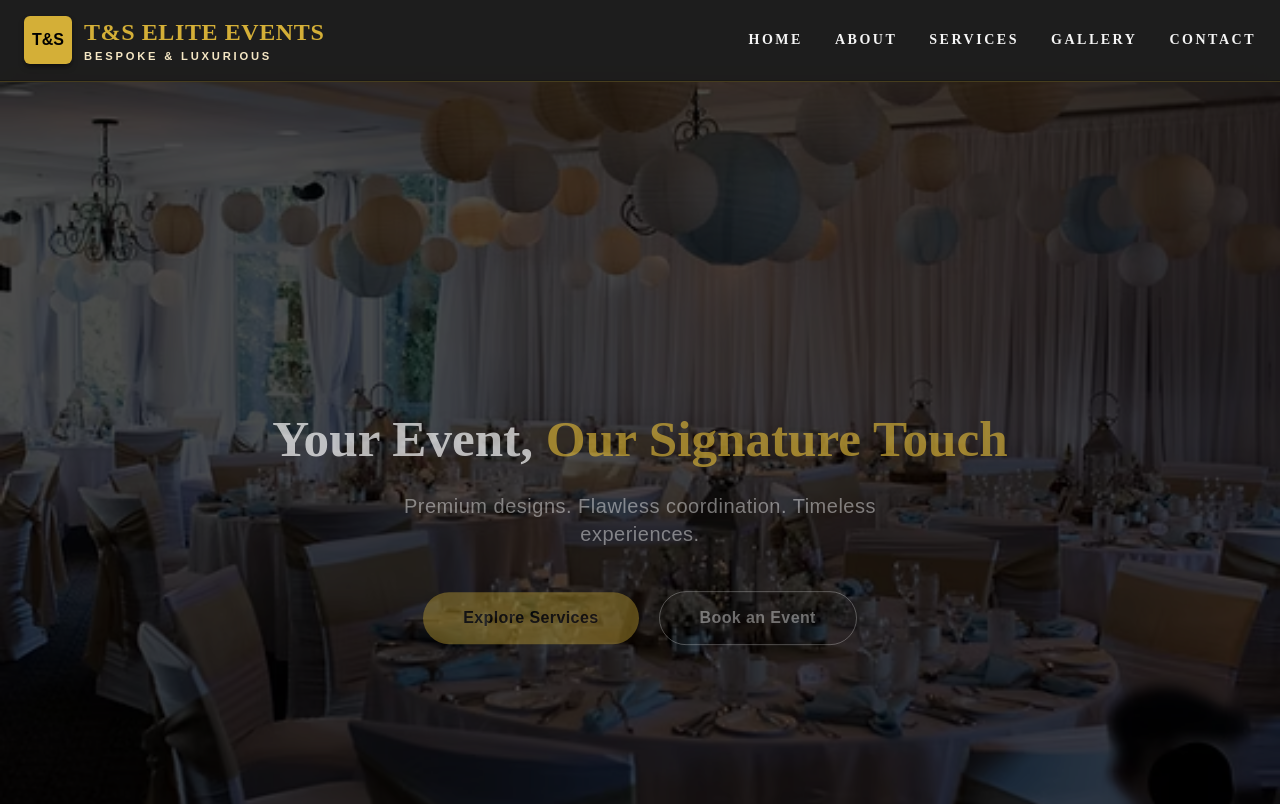
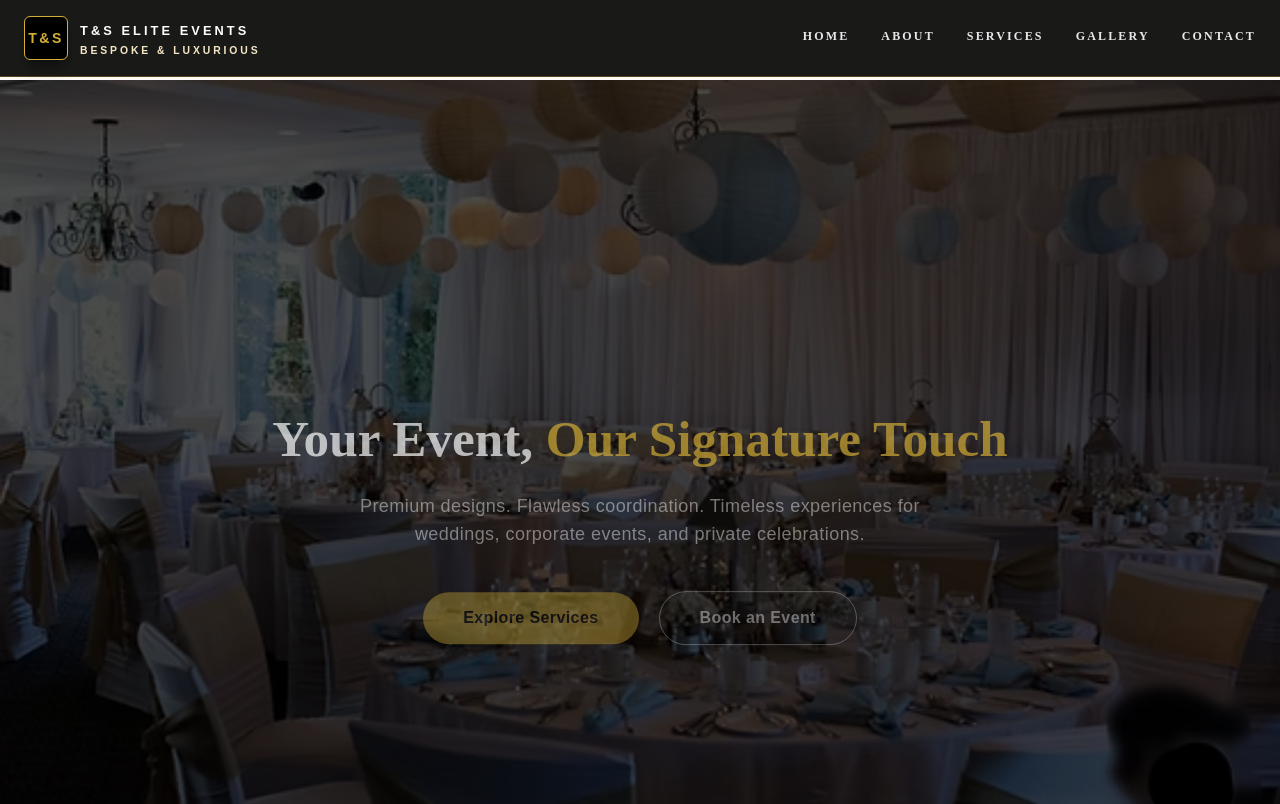
Before and after one commit to ollykay1/T-S-EVENTS, a React (Vite) app: page / in a window 1280 px wide. Shown: the top 804 px of the page. Built offline with nearby package versions, Linux system fonts and the light colour scheme.

Commit message:
Add and update .gitignore

```diff
--- a/src/components/Header.jsx
+++ b/src/components/Header.jsx
@@ -2,6 +2,7 @@ import React, { useState, useEffect } from "react";
 
 export default function Header() {
   const [open, setOpen] = useState(false);
+
   useEffect(() => {
     if (open) {
       document.body.style.overflow = "hidden";
@@ -12,7 +13,6 @@ export default function Header() {
       document.body.style.overflow = "";
     };
   }, [open]);
-
 
   const menuItems = [
     { label: "Home", target: "hero" },
@@ -28,45 +28,53 @@ export default function Header() {
   };
 
   return (
-    <header className="fixed w-full top-0 left-0 z-50 bg-[#111111]/95 backdrop-blur-md border-b border-[#D4AF37]/25">
+    <header className="fixed w-full top-0 left-0 z-50 bg-black/90 backdrop-blur-md border-b border-[#D4AF37]/30">
       <div className="max-w-7xl mx-auto flex items-center px-6 py-4">
-        {/* Logo */}
+        {/* Logo – left aligned, simple & classic */}
         <div
           onClick={() => scrollTo("hero")}
-          className="flex items-center gap-3 cursor-pointer"
+          className="group flex items-center gap-3 cursor-pointer"
         >
-          <div className="w-12 h-12 bg-[#D4AF37] text-black font-bold flex items-center justify-center rounded-md shadow-md shadow-black/40">
-            T&S
-          </div>
-          <div>
-            {/* Animated brand name */}
-           <div className="text-2xl font-display font-extrabold tracking-wide">
-  <span className="brand-name-hover-gold">T&S ELITE EVENTS</span>
+          {/* Brand mark (no animation) */}
+          <div className="flex h-11 w-11 items-center justify-center rounded-md border border-[#D4AF37] bg-black shadow-lg shadow-black/40">
+            <span className="text-sm font-semibold tracking-[0.18em] text-[#D4AF37]">
+              T&amp;S
+            </span>
           </div>
 
+          {/* Wordmark with clean hover underline */}
+          <div className="leading-tight">
+            <div className="relative inline-block">
+              <span className="text-[0.8rem] font-semibold tracking-[0.24em] text-white uppercase">
+                T&amp;S Elite Events
+              </span>
+              {/* underline only appears smoothly on hover – no initial line */}
+              <span className="pointer-events-none absolute left-0 top-full mt-1 block h-[2px] w-0 bg-[#D4AF37] transition-all duration-500 group-hover:w-full" />
+            </div>
 
-            <div className="text-[0.7rem] text-[#F5E7C4] font-semibold tracking-[0.25em] uppercase">
+            <div className="mt-1 text-[0.65rem] text-[#F5E7C4] font-semibold tracking-[0.28em] uppercase">
               Bespoke &amp; Luxurious
             </div>
           </div>
         </div>
 
         {/* Desktop nav */}
-        <nav className="hidden md:flex gap-8 ml-auto">
+        <nav className="hidden md:flex items-center gap-8 ml-auto">
           {menuItems.map((item) => (
             <button
               key={item.target}
               onClick={() => scrollTo(item.target)}
               className="
-                text-[#F5F5F5]
-                text-sm
+                text-white/90
+                text-xs
                 font-display
                 font-semibold
                 tracking-[0.18em]
                 uppercase
                 relative
+                pb-1
                 after:absolute
-                after:-bottom-1
+                after:-bottom-0.5
                 after:left-0
                 after:w-0
                 after:h-[2px]
@@ -74,7 +82,7 @@ export default function Header() {
                 after:transition-all
                 after:duration-300
                 hover:after:w-full
-                hover:text-gold
+                hover:text-[#D4AF37]
                 transition-colors
                 duration-300
               "
@@ -86,8 +94,9 @@ export default function Header() {
 
         {/* Mobile toggle */}
         <button
-          className="md:hidden ml-auto text-[#F5F5F5] text-3xl"
+          className="md:hidden ml-auto text-white text-3xl"
           onClick={() => setOpen(!open)}
+          aria-label={open ? "Close navigation" : "Open navigation"}
         >
           {open ? "✕" : "☰"}
         </button>
@@ -96,19 +105,19 @@ export default function Header() {
       {/* Mobile menu */}
       {open && (
         <div
-    className="fixed inset-0 z-40 md:hidden "
-    onClick={() => setOpen(false)} // click anywhere outside menu closes
+          className="fixed inset-0 z-40 md:hidden"
+          onClick={() => setOpen(false)}
         >
           {/* Menu container, pushed down below header */}
           <div
             className="
               mt-[72px]
-        bg-[#111111]
+              bg-black
               px-6 pb-6
-        border-t border-[#D4AF37]/25
+              border-t border-[#D4AF37]/30
               shadow-lg shadow-black/60
             "
-      onClick={(e) => e.stopPropagation()} // prevent close when clicking inside
+            onClick={(e) => e.stopPropagation()}
           >
             {menuItems.map((item, index) => (
               <button
@@ -116,7 +125,7 @@ export default function Header() {
                 onClick={() => scrollTo(item.target)}
                 className={`
                   block w-full text-left py-3
-            text-[#F5F5F5]
+                  text-white/90
                   font-semibold
                   tracking-[0.18em]
                   uppercase
@@ -130,8 +139,6 @@ export default function Header() {
           </div>
         </div>
       )}
-
-
     </header>
   );
 }
--- a/src/components/Hero.jsx
+++ b/src/components/Hero.jsx
@@ -5,10 +5,12 @@ export default function Hero() {
   return (
     <section
       id="hero"
-      className="relative
+      className="
+        relative
         h-screen md:h-[90vh]
         flex items-center justify-center
-        px-4"
+        px-4
+      "
       style={{
         backgroundImage: `url(${heroBg})`,
         backgroundSize: "cover",
@@ -17,6 +19,9 @@ export default function Hero() {
     >
       {/* Dark overlay for readability */}
       <div className="absolute inset-0 bg-black/70" />
+
+      {/* Optional subtle emerald gradient edge (lux touch, very soft) */}
+      <div className="pointer-events-none absolute inset-x-0 bottom-0 h-24 bg-gradient-to-t from-[#0F5132]/25 via-transparent to-transparent" />
 
       {/* Content */}
       <div className="relative z-10 max-w-4xl text-center">
@@ -41,7 +46,7 @@ export default function Hero() {
         {/* Subheadline */}
         <p
           className="
-            text-lg md:text-xl
+            text-base md:text-lg
             font-medium
             text-white/80
             tracking-wide
@@ -52,7 +57,8 @@ export default function Hero() {
           "
           style={{ animationDelay: "0.12s" }}
         >
-          Premium designs. Flawless coordination. Timeless experiences.
+          Premium designs. Flawless coordination. Timeless experiences for
+          weddings, corporate events, and private celebrations.
         </p>
 
         {/* Buttons */}
@@ -77,7 +83,7 @@ export default function Hero() {
               text-black
               font-semibold
               tracking-wide
-              shadow-lg
+              shadow-lg shadow-black/40
               hover:bg-[#F5E7C4]
               hover:text-black
               hover:shadow-xl
@@ -102,9 +108,9 @@ export default function Hero() {
               font-semibold
               tracking-wide
               border border-white/70
-              hover:bg-[#F5E7C4]
+              hover:bg-[#0F5132]
               hover:border-[#0F5132]
-              hover:text-black
+              hover:text-white
               transition-all duration-300
             "
           >
--- a/src/style.css
+++ b/src/style.css
@@ -2,19 +2,23 @@
 @tailwind components;
 @tailwind utilities;
 
+/* === Brand Color Palette === */
+:root{
+  --gold: #D4AF37;
+  --hoverGold: #C69F2B;
+  --black: #000000;
+  --white: #FFFFFF;
+  --emerald: #0F5132;
+  --champagne: #F5E7C4;
 
-/* Colors (Option A) */
-:root{
+  /* Older colors from before (kept in case used elsewhere) */
   --deepNavy: #1B1F3B;
   --babyPink: #F4C2D7;
-  --gold: #D4AF37;
-  --hoverGold: #C69F2B;
   --ivory: #FFF9F4;
   --rosePink: #E8BFD4;
   --textDark: #0E1220;
   --accentBlue: #0B3D91;
 }
-
 
 /* Base */
 html, body {
@@ -26,26 +30,32 @@ html, body {
 
 section { min-height: 100vh; padding-top: 5rem; }
 
-
 /* Hero overlay for contrast on bright images */
 .hero-overlay {
-  background: linear-gradient(180deg, rgba(11,17,35,0.55) 0%, rgba(11,17,35,0.35) 50%, rgba(11,17,35,0.12) 100%);
+  background: linear-gradient(
+    180deg,
+    rgba(11,17,35,0.55) 0%,
+    rgba(11,17,35,0.35) 50%,
+    rgba(11,17,35,0.12) 100%
+  );
 }
-
 
 /* Typography helpers */
 .font-display { font-family: 'Cinzel', serif; }
 .font-body { font-family: 'Poppins', sans-serif; }
 
-
 /* Animations */
 .fade-up { animation: fadeUp 1s ease-out both; }
-@keyframes fadeUp { from{opacity:0; transform:translateY(20px)} to{opacity:1; transform:translateY(0)} }
-
+@keyframes fadeUp {
+  from { opacity:0; transform:translateY(20px) }
+  to   { opacity:1; transform:translateY(0) }
+}
 
 .scale-in { animation: scaleIn .7s cubic-bezier(.2,.9,.2,1) both; }
-@keyframes scaleIn { from{opacity:0; transform:scale(.98)} to{opacity:1; transform:scale(1)} }
-
+@keyframes scaleIn {
+  from { opacity:0; transform:scale(.98) }
+  to   { opacity:1; transform:scale(1) }
+}
 
 /* Buttons */
 .btn {
@@ -59,24 +69,26 @@ section { min-height: 100vh; padding-top: 5rem; }
   background: var(--gold);
   color: #fff;
 }
-.btn-gold:hover { background: var(--hoverGold); transform: translateY(-3px); }
-
+.btn-gold:hover {
+  background: var(--hoverGold);
+  transform: translateY(-3px);
+}
 
 /* Cards */
-.card-lux { box-shadow: 0 15px 40px rgba(11,29,60,0.12); border-radius: 18px; }
-
+.card-lux {
+  box-shadow: 0 15px 40px rgba(11,29,60,0.12);
+  border-radius: 18px;
+}
 
 /* Footer */
 .footer-link { color: var(--ivory); }
 .footer-link:hover { color: var(--gold); }
-
 
 /* small helpers */
 .text-ivory { color: var(--ivory); }
 .text-gold { color: var(--gold); }
 .bg-babyPink { background-color: var(--babyPink); }
 .bg-deepNavy { background-color: var(--deepNavy); }
-
 
 /* Hero specific animation: slide up + fade in */
 @keyframes heroFadeUp {
@@ -90,10 +102,9 @@ section { min-height: 100vh; padding-top: 5rem; }
   }
 }
 
-
 /* ===== Header / Nav enhancements ===== */
 
-/* Brand name luxury entrance (optional if you re-add .brand-name-lux) */
+/* Brand name luxury entrance (kept for reuse if needed) */
 .brand-name-lux {
   display: inline-block;
   position: relative;
@@ -118,13 +129,12 @@ section { min-height: 100vh; padding-top: 5rem; }
   }
 }
 
-/* Desktop nav link hover underline (if you want a reusable class) */
+/* Desktop nav link hover underline (reusable) */
 .nav-link-lux {
   position: relative;
   padding-bottom: 2px;
   transition: color 0.25s ease;
 }
-
 .nav-link-lux::after {
   content: "";
   position: absolute;
@@ -132,10 +142,9 @@ section { min-height: 100vh; padding-top: 5rem; }
   bottom: -3px;
   width: 0%;
   height: 2px;
-  background: #D4AF37;
+  background: var(--gold);
   transition: width 0.3s ease;
 }
-
 .nav-link-lux:hover::after {
   width: 100%;
 }
@@ -144,7 +153,6 @@ section { min-height: 100vh; padding-top: 5rem; }
 .mobile-nav-item {
   animation: mobileNavIn 0.25s ease-out both;
 }
-
 @keyframes mobileNavIn {
   0% {
     opacity: 0;
@@ -155,33 +163,27 @@ section { min-height: 100vh; padding-top: 5rem; }
     transform: translateY(0);
   }
 }
-/* Brand name luxury animation – only affects the brand line */
+
+/* Brand name flow (kept in case you reuse it elsewhere) */
 .brand-name-flow {
   display: inline-block;
   position: relative;
   animation: brandNameFlow 0.9s ease-out forwards;
 }
-
-/* Gold text */
 .brand-name-gold {
   color: var(--gold);
 }
-
-/* Underline just below the brand name (not touching the tagline) */
 .brand-name-flow::after {
   content: "";
   position: absolute;
   left: 0;
-  bottom: -2px;             /* closer to the brand text, away from tagline */
+  bottom: -2px;
   width: 0;
   height: 2px;
-  background: #D4AF37;
-  transition: none;
+  background: var(--gold);
   animation: brandUnderline 0.6s ease-out forwards;
-  animation-delay: 0.35s;   /* starts after the text has faded in */
+  animation-delay: 0.35s;
 }
-
-/* Text fade + rise + slight tracking tighten */
 @keyframes brandNameFlow {
   0% {
     opacity: 0;
@@ -199,58 +201,41 @@ section { min-height: 100vh; padding-top: 5rem; }
     letter-spacing: 0.16em;
   }
 }
+@keyframes brandUnderline {
+  0% { width: 0; opacity: 0; }
+  40% { width: 100%; opacity: 1; }
+  100% { width: 100%; opacity: 1; }
+}
 
-/* Underline draws from left to right once */
-@keyframes brandUnderline {
-  0% {
-    width: 0;
-    opacity: 0;
-  }
-  40% {
-    width: 100%;
-    opacity: 1;
-  }
-  100% {
-    width: 100%;
-    opacity: 1;
-  }
-}
-/* Brand name: gold text with hover underline animation */
+/* Brand name: gold text with hover underline (kept for reuse) */
 .brand-name-hover-gold {
   position: relative;
   color: var(--gold);
   display: inline-block;
 }
-
-/* the line, hidden by default */
 .brand-name-hover-gold::after {
   content: "";
   position: absolute;
   left: 0;
-  bottom: -3px;          /* close to brand text, above tagline */
+  bottom: -3px;
   width: 0;
   height: 2px;
-  background: #D4AF37;
+  background: var(--gold);
   transition: width 0.3s ease;
 }
-
-/* on hover (desktop) and focus (keyboard / tap) the line draws in */
 .brand-name-hover-gold:hover::after,
 .brand-name-hover-gold:focus-visible::after {
   width: 100%;
 }
-/* ----------------------------------
-   Ultra-soft luxury focus ring
----------------------------------- */
+
+/* Luxury focus ring */
 :focus-visible {
   outline: none;
   box-shadow: 0 0 0 3px rgba(212, 175, 55, 0.35);
   border-radius: 999px;
 }
 
-/* ----------------------------------
-   Scroll reveal utilities
----------------------------------- */
+/* Scroll reveal utilities */
 .reveal {
   opacity: 0;
   transform: translateY(14px);
@@ -258,32 +243,23 @@ section { min-height: 100vh; padding-top: 5rem; }
     opacity 900ms ease,
     transform 900ms ease;
 }
-
 .reveal-visible {
   opacity: 1;
   transform: translateY(0);
 }
-/* ----------------------------------
-   Ultra-soft luxury focus ring
----------------------------------- */
-:focus-visible {
-  outline: none;
-  box-shadow: 0 0 0 3px rgba(212, 175, 55, 0.35);
-  border-radius: 999px;
+
+/* === Logo glow animation (used in Header) === */
+@keyframes luxury-glow {
+  0% {
+    box-shadow: 0 0 0 0 rgba(212, 175, 55, 0.35);
+  }
+  50% {
+    box-shadow: 0 0 16px 3px rgba(212, 175, 55, 0.75);
+  }
+  100% {
+    box-shadow: 0 0 0 0 rgba(212, 175, 55, 0.35);
+  }
 }
-
-/* ----------------------------------
-   Scroll reveal utilities
----------------------------------- */
-.reveal {
-  opacity: 0;
-  transform: translateY(14px);
-  transition:
-    opacity 900ms ease,
-    transform 900ms ease;
+.logo-mark {
+  animation: luxury-glow 3s ease-in-out infinite;
 }
-
-.reveal-visible {
-  opacity: 1;
-  transform: translateY(0);
-}
```
Also changed, not shown: src/firebase.js (deleted, +0 -20 lines), firebase.json (deleted), 1 other file (tests, documents, lock files or other folders). Lines whose indentation alone changed are shown as unchanged.
